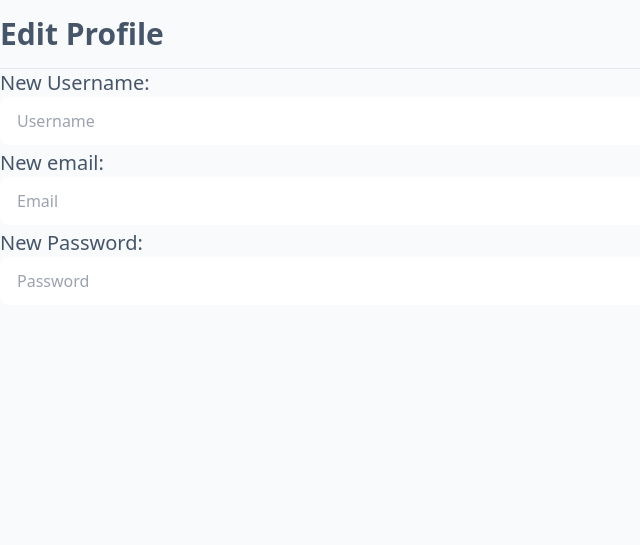
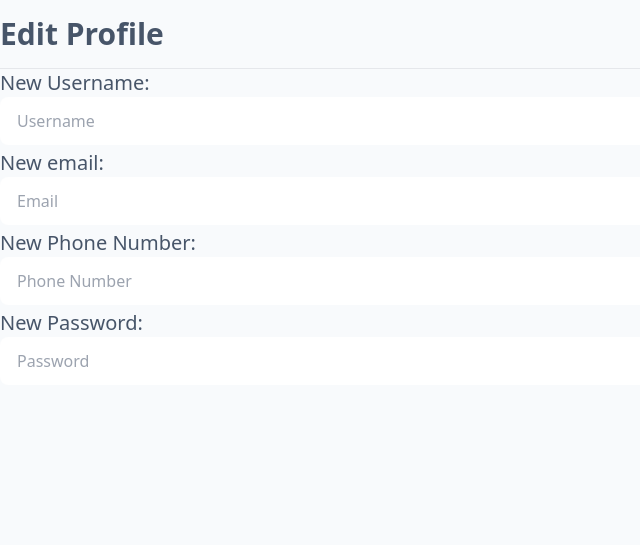
Before and after one commit to stevjoo/ToDoList-CRUD-, a PHP site: page /edit_profile.php in a window 1280 px wide. Shown: the top 545 px of the page, without its empty margins (0-640 px from the left). Run offline with PHP 8.4, Linux system fonts and the light colour scheme; the visitor is signed in with stand-in values (Sample User, id 1).

Commit message:
Fitur untuk merubah no telp

```diff
--- a/todo_app/edit_profile.php
+++ b/todo_app/edit_profile.php
@@ -12,10 +12,11 @@ $userId = intval($_SESSION['user_id']); // Ensure the user ID is an integer
 if ($_SERVER['REQUEST_METHOD'] == 'POST') {
     $username = trim($_POST['username']);
     $email = filter_var(trim($_POST['email']), FILTER_SANITIZE_EMAIL);
+    $phone = trim($_POST['phone']);
     $password = password_hash(trim($_POST['password']), PASSWORD_DEFAULT);
 
-    $stmt = $conn->prepare("UPDATE users SET username = ?, email = ?, password = ? WHERE id = ?");
-    $stmt->bind_param("sssi", $username, $email, $password, $userId);
+    $stmt = $conn->prepare("UPDATE users SET username = ?, email = ?, phone = ?, password = ? WHERE id = ?");
+    $stmt->bind_param("ssssi", $username, $email, $phone, $password, $userId);
 
     if ($stmt->execute()) {
         header("Location: profile.php");
@@ -47,6 +48,9 @@ $conn->close();
         <h3 class="mt-1">New email:</h3>
         <input class="input w-full m-auto" type="email" name="email" placeholder="Email" required><br>
 
+        <h3 class="mt-1">New Phone Number:</h3>
+        <input class="input w-full m-auto" type="text" name="phone" placeholder="Phone Number" required><br>
+
         <h3 class="mt-1">New Password:</h3>
         <input class="input w-full m-auto" type="password" name="password" placeholder="Password" required><br>
         <button class="btn btn-outline btn-block fixed bottom-4" type="submit">Update Profile</button>
```
